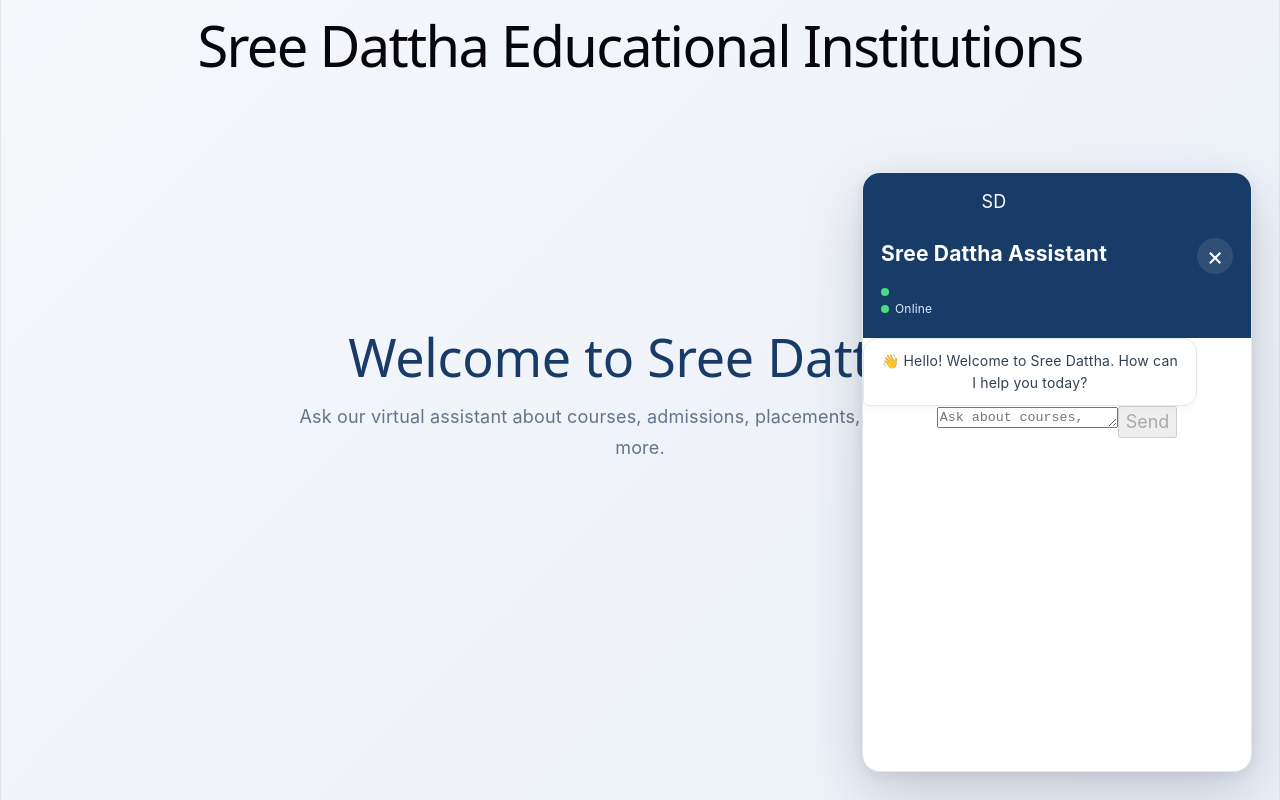
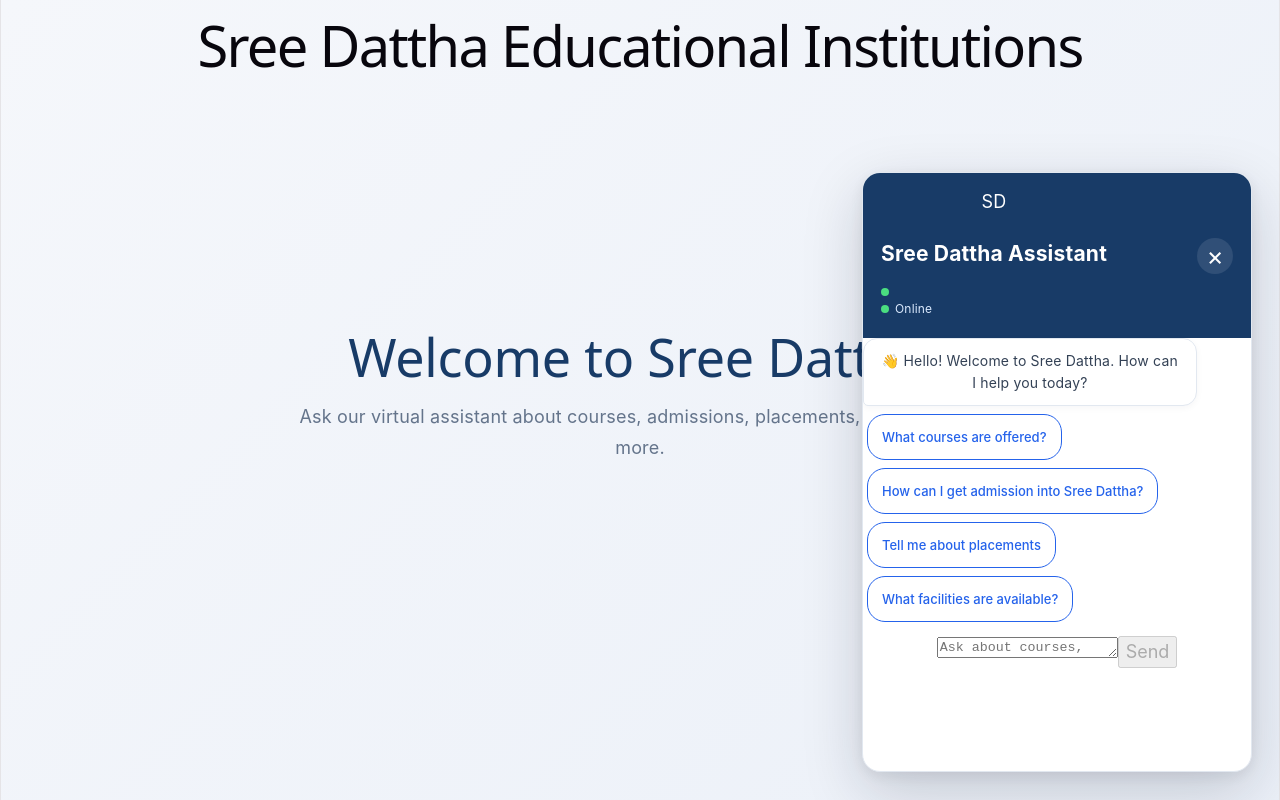
Before and after one commit to gayamneha17-dot/sreedattha-chatbot, a React app in the folder frontend/: page / in a window 1280 px wide. Both pictures are taken after a click on the button "Open chatbot". Built offline with nearby package versions, Linux system fonts and the light colour scheme; the HTML template or start-up script is replaced by a standard one.

Commit message:
Add suggested questions and update local CORS

```diff
--- a/frontend/src/App.css
+++ b/frontend/src/App.css
@@ -474,3 +474,51 @@ input {
     max-width: 90%;
   }
 }
+/* --------------------------------------------------
+   Suggested Questions
+-------------------------------------------------- */
+
+.suggested-questions {
+  display: flex;
+  flex-direction: column;
+  gap: 8px;
+  margin: 8px 0 14px 0;
+  padding: 0 4px;
+}
+
+.suggested-question {
+  width: fit-content;
+  max-width: 90%;
+  padding: 9px 14px;
+
+  background: #ffffff;
+  border: 1px solid #2563eb;
+  border-radius: 18px;
+
+  color: #2563eb;
+  font-size: 13px;
+  font-weight: 500;
+  text-align: left;
+
+  cursor: pointer;
+
+  transition:
+    background-color 0.2s ease,
+    color 0.2s ease,
+    transform 0.2s ease;
+}
+
+.suggested-question:hover {
+  background: #2563eb;
+  color: #ffffff;
+  transform: translateY(-1px);
+}
+
+.suggested-question:active {
+  transform: translateY(0);
+}
+
+.suggested-question:disabled {
+  opacity: 0.6;
+  cursor: not-allowed;
+}
--- a/frontend/src/App.jsx
+++ b/frontend/src/App.jsx
@@ -14,14 +14,21 @@ function App() {
 
   const messagesEndRef = useRef(null);
 
+  const suggestedQuestions = [
+    "What courses are offered?",
+    "How can I get admission into Sree Dattha?",
+    "Tell me about placements",
+    "What facilities are available?",
+  ];
+
   useEffect(() => {
     messagesEndRef.current?.scrollIntoView({
       behavior: "smooth",
     });
   }, [messages, isLoading]);
 
-  const sendMessage = async () => {
-    const userMessage = message.trim();
+  const sendMessage = async (question = message) => {
+    const userMessage = question.trim();
 
     if (!userMessage || isLoading) {
       return;
@@ -53,7 +60,9 @@ function App() {
       );
 
       if (!response.ok) {
-        throw new Error("Unable to get a response from the chatbot.");
+        throw new Error(
+          "Unable to get a response from the chatbot."
+        );
       }
 
       const data = await response.json();
@@ -170,6 +179,22 @@ function App() {
               </div>
             ))}
 
+            {messages.length === 1 && !isLoading && (
+              <div className="suggested-questions">
+                {suggestedQuestions.map(
+                  (question, index) => (
+                    <button
+                      key={index}
+                      className="suggested-question"
+                      onClick={() => sendMessage(question)}
+                    >
+                      {question}
+                    </button>
+                  )
+                )}
+              </div>
+            )}
+
             {isLoading && (
               <div className="message-row bot-row">
                 <div className="message-bubble bot-message">
@@ -195,7 +220,7 @@ function App() {
 
             <button
               className="send-button"
-              onClick={sendMessage}
+              onClick={() => sendMessage()}
               disabled={!message.trim() || isLoading}
               aria-label="Send message"
             >
```
Also changed, not shown: 1 other file (tests, documents, lock files or other folders).
